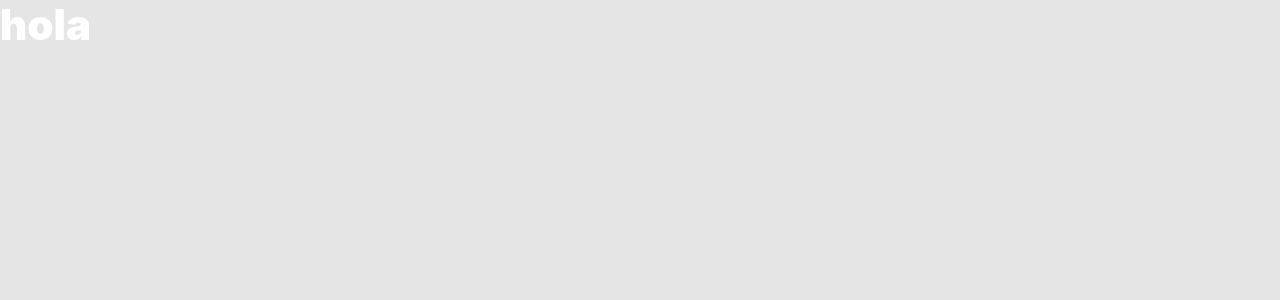
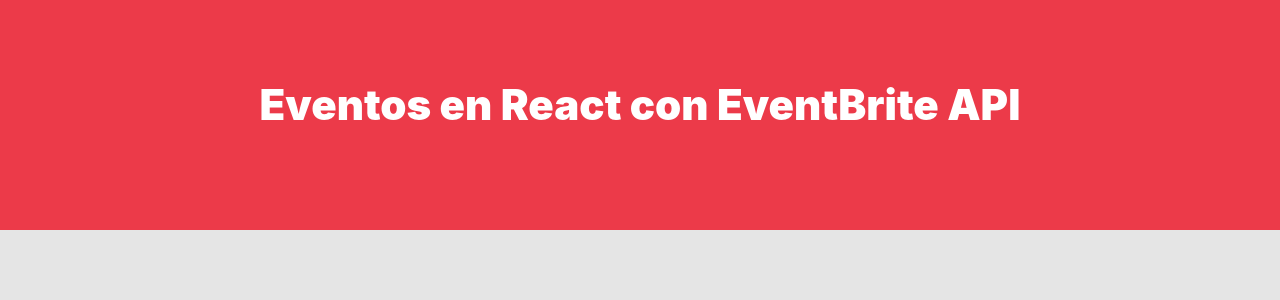
Before and after one commit to eacevedof/prj_reactjs3, a React (Create React App) app in the folder sec07_buscador_eventos/eventosreact/: page / in a window 1280 px wide. Shown: the top 300 px of the page. Built offline with nearby package versions, Linux system fonts and the light colour scheme.

Commit message:
sec07 3. Creando el Header

```diff
--- a/sec07_buscador_eventos/eventosreact/src/App.js
+++ b/sec07_buscador_eventos/eventosreact/src/App.js
@@ -1,9 +1,12 @@
-import React from 'react';
+//App.js
+import React, {Fragment} from 'react';
+import Header from "./components/Header"
 
 function App() {
   return (
-   <h1>hola</h1>
-  );
+    <Fragment>
+      <Header/>
+    </Fragment>
+  )
 }
-
 export default App;
--- /dev/null
+++ b/sec07_buscador_eventos/eventosreact/src/components/Header.js
@@ -0,0 +1,10 @@
+//Header.js
+import React from 'react'
+
+const Header = () => (
+  <header className="uk-margin" uk-margin="true">
+    <h1 className="uk-text-center">Eventos en React con EventBrite API</h1>
+  </header>
+)
+
+export default Header;
```
Also changed, not shown: 1 other file (tests, documents, lock files or other folders).
